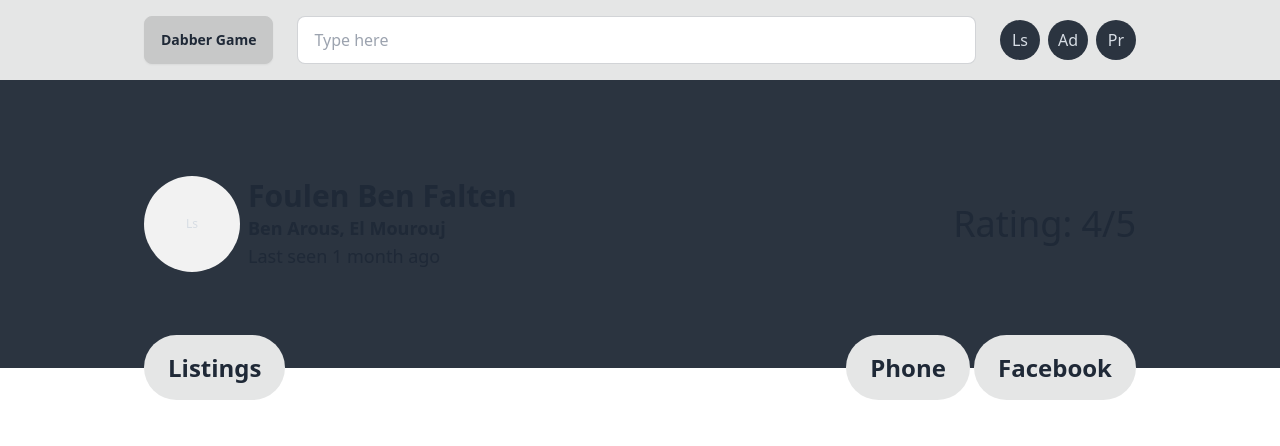
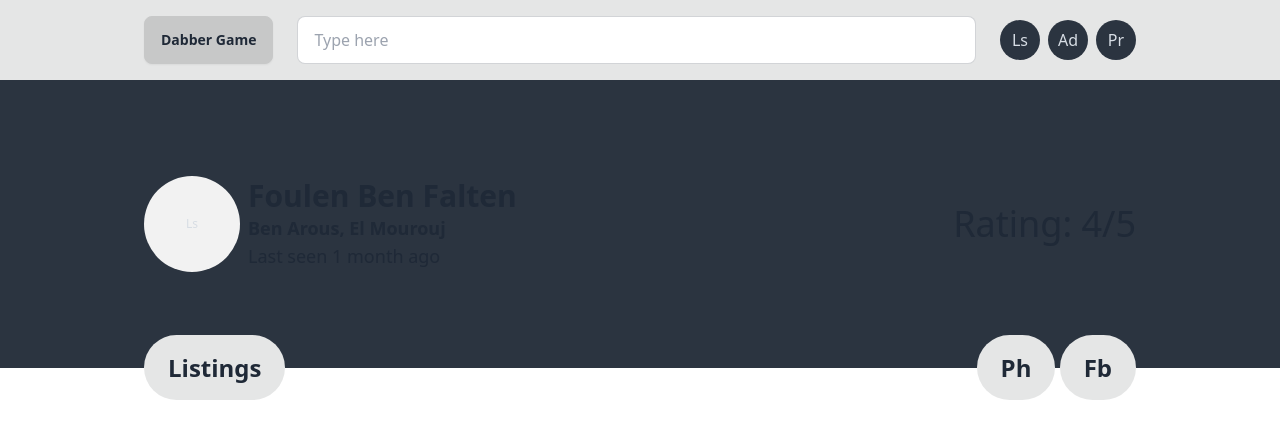
Before and after one commit to rabiibouhestine/dabbergame.tn, a SvelteKit app: page /user/1 in a window 1280 px wide. Shown: the top 446 px of the page. Built offline with nearby package versions, Linux system fonts and the light colour scheme.

Commit message:
build ui

```diff
--- a/src/routes/user/[id]/+page.svelte
+++ b/src/routes/user/[id]/+page.svelte
@@ -4,8 +4,10 @@
 	let listings = Array.from({ length: 10 }, (_, index) => index + 1);
 </script>
 
-<div class="h-72 bg-neutral">
-	<div class="flex justify-between items-center h-full w-full max-w-5xl mx-auto px-4">
+<div class="h-72 bg-neutral py-6">
+	<div
+		class="flex flex-col sm:flex-row gap-6 sm:justify-between items-center h-full w-full max-w-5xl mx-auto px-4"
+	>
 		<div class="flex gap-2 items-center">
 			<div class="avatar placeholder">
 				<div class="bg-base-200 text-neutral-content rounded-full w-24 h-24">
@@ -26,8 +28,8 @@
 		<span class="bg-base-300 rounded-full px-6 py-4 text-2xl font-bold">Listings</span>
 	</div>
 	<div>
-		<span class="bg-base-300 rounded-full px-6 py-4 text-2xl font-bold">Phone</span>
-		<span class="bg-base-300 rounded-full px-6 py-4 text-2xl font-bold">Facebook</span>
+		<span class="bg-base-300 rounded-full px-6 py-4 text-2xl font-bold">Ph</span>
+		<span class="bg-base-300 rounded-full px-6 py-4 text-2xl font-bold">Fb</span>
 	</div>
 </div>
 <div class="w-full max-w-5xl mx-auto px-4 my-16">
```
